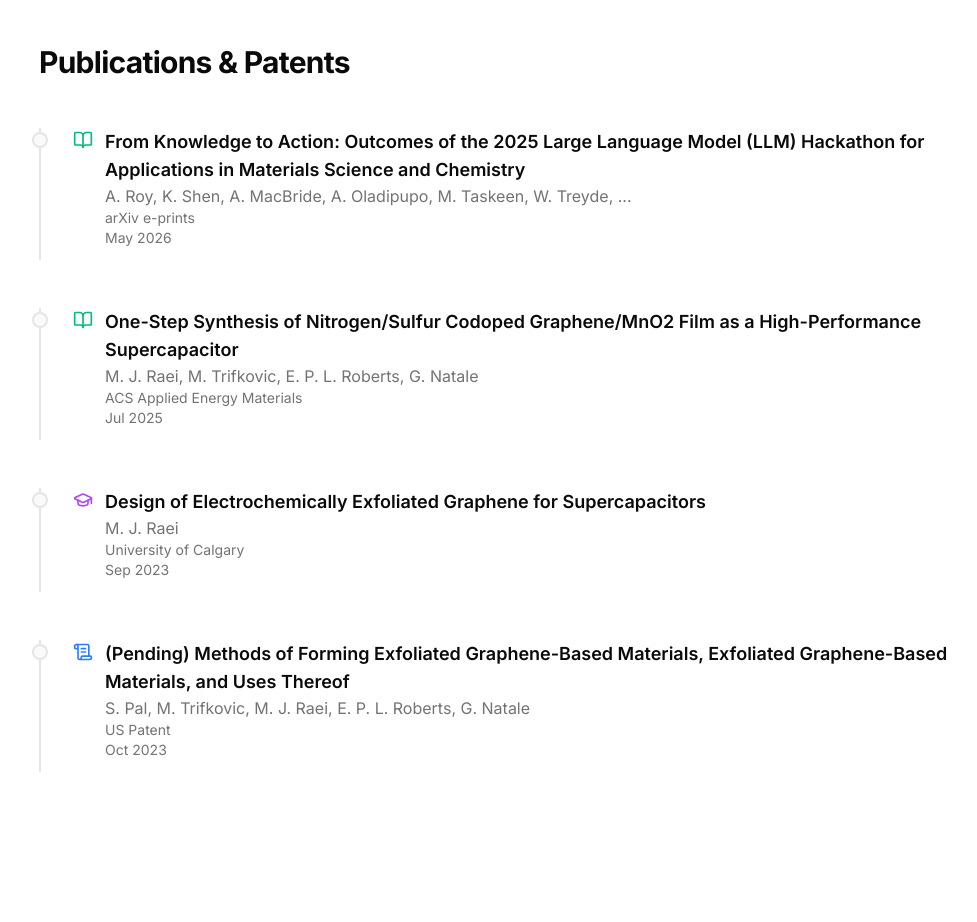
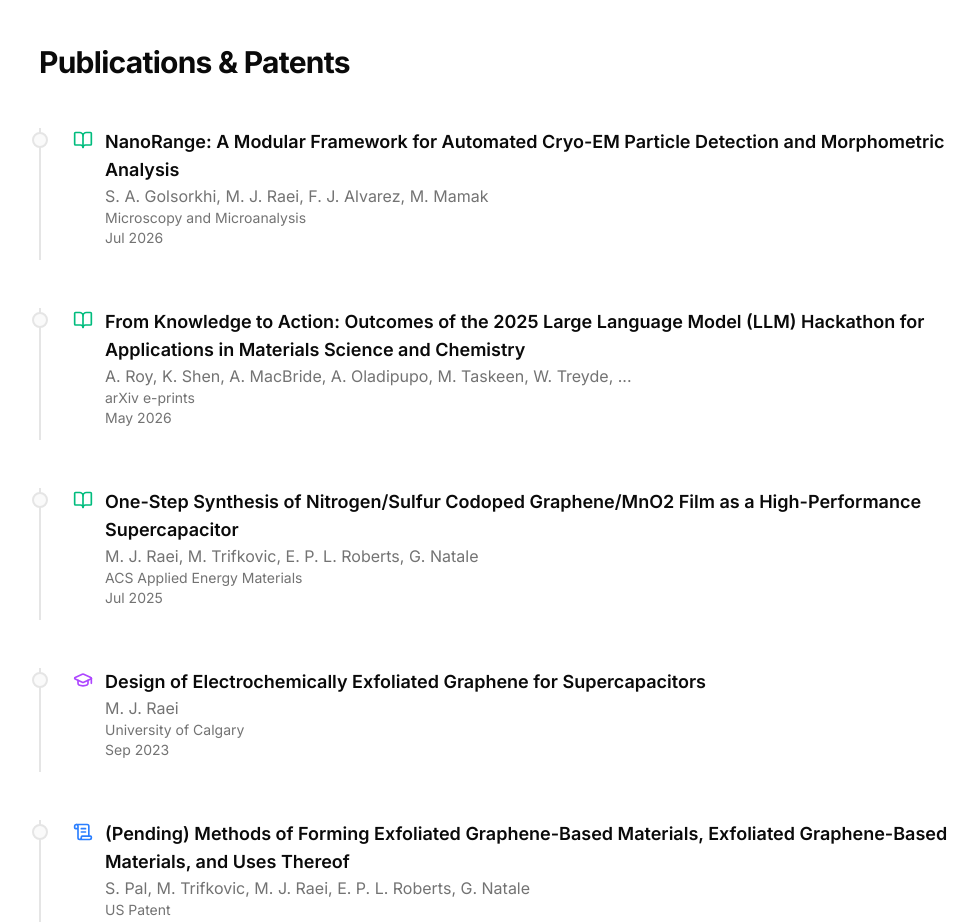
Before and after one commit to MJRaei/portfolio, a Next.js app: page / in a window 1280 px wide. Shown: the part 5660-6582 px from the top of the page, without its empty margins (113-1090 px from the left). Built offline with nearby package versions, Linux system fonts and the light colour scheme.

Commit message:
add new publication

```diff
--- a/src/data/publications.ts
+++ b/src/data/publications.ts
@@ -1,6 +1,14 @@
 import { Publication } from "@/types";
 
 export const publications: Publication[] = [
+  {
+    title:
+      "NanoRange: A Modular Framework for Automated Cryo-EM Particle Detection and Morphometric Analysis",
+    authors: "S. A. Golsorkhi, M. J. Raei, F. J. Alvarez, M. Mamak",
+    venue: "Microscopy and Microanalysis",
+    date: "2026-07",
+    type: "publication",
+  },
   {
     title:
       "From Knowledge to Action: Outcomes of the 2025 Large Language Model (LLM) Hackathon for Applications in Materials Science and Chemistry",
```
